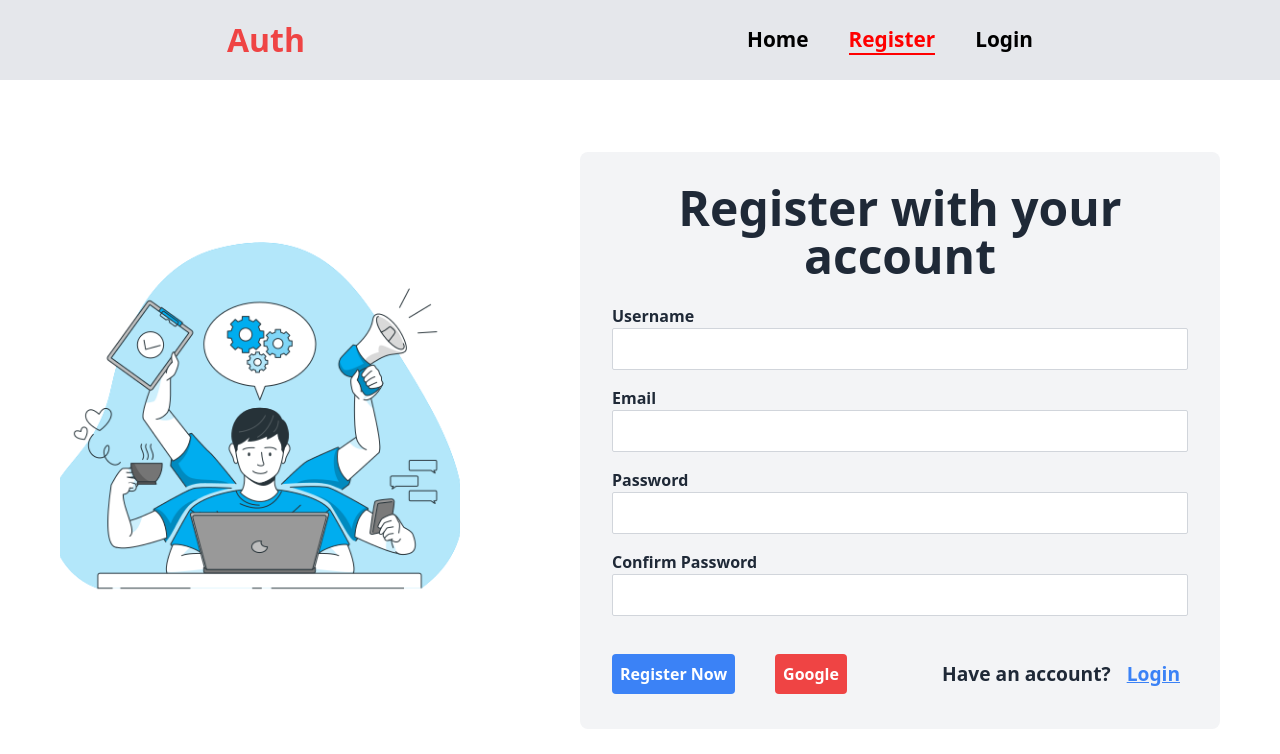
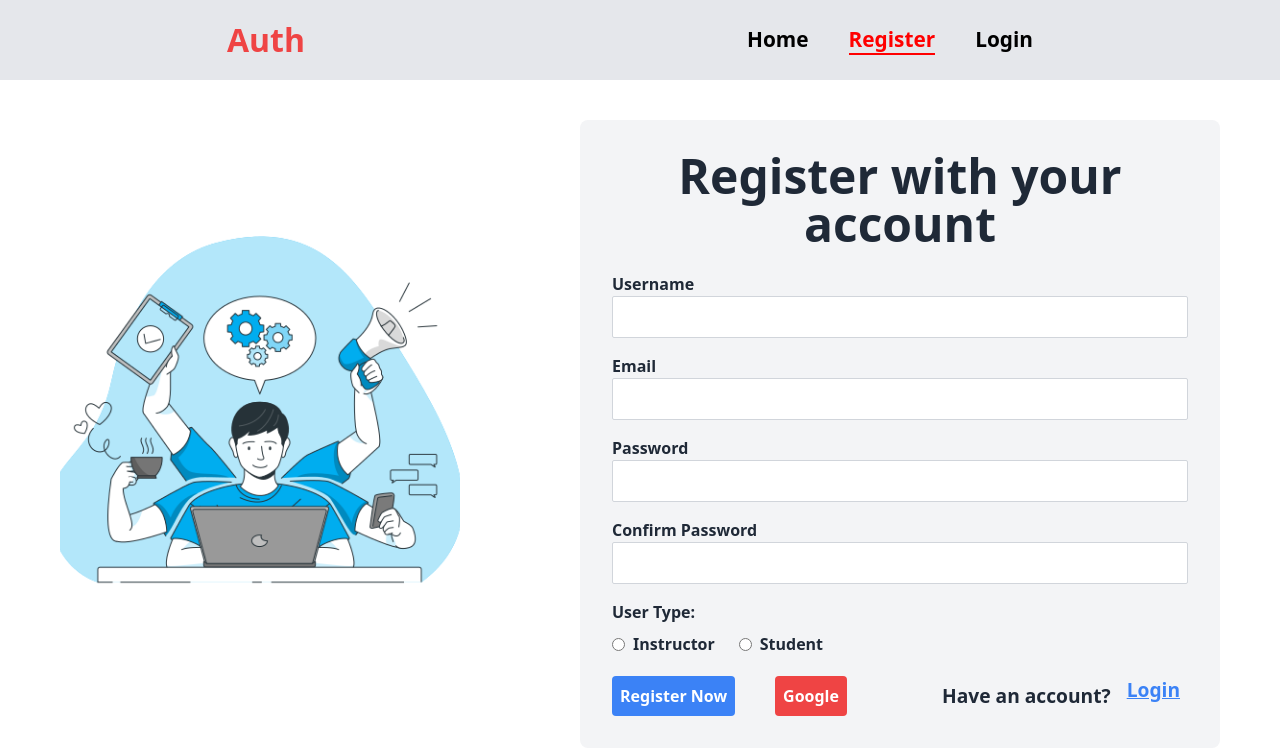
Before and after one commit to Pavan-2929/UniLink, a React (Vite) app in the folder client/: page /register in a window 1280 px wide. Shown: the top 754 px of the page. Built offline with nearby package versions, Linux system fonts and the light colour scheme; no server answers.

Commit message:
add the type of user

```diff
--- a/client/src/pages/Home.jsx
+++ b/client/src/pages/Home.jsx
@@ -35,6 +35,9 @@ const Home = () => {
           <h1 className="text-3xl font-semibold mb-4">
             Hello, {userData.username}!
           </h1>
+          <h2 className="text-xl font-semibold mb-4">
+            Type: {userData.userType}
+          </h2>
           <p className="text-lg">
             Welcome back to our awesome platform. Explore and enjoy your time!
           </p>
--- a/client/src/pages/Register.jsx
+++ b/client/src/pages/Register.jsx
@@ -12,9 +12,14 @@ const Register = () => {
   const dispatch = useDispatch();
   const [formData, setFormData] = useState({});
 
-  const handleChange = (e) => {
+const handleChange = (e) => {
+  if (e.target.type === "radio") {
+    setFormData({ ...formData, userType: e.target.value });
+  } else {
     setFormData({ ...formData, [e.target.id]: e.target.value });
-  };
+  }
+};
+
 
   const handleSubmitRegister = async (e) => {
     e.preventDefault();
@@ -58,7 +63,7 @@ const Register = () => {
   };
 
   return (
-    <div className="flex justify-around items-center mt-14">
+    <div className="flex justify-around items-center mt-6">
       <div className="hidden lg:flex">
         <img
           src={authImage}
@@ -121,12 +126,46 @@ const Register = () => {
             className="w-full p-2 border border-gray-300 text-gray-800 focus:outline-none focus:border-blue-500 rounded-sm"
           />
         </div>
+        <div>
+          <label className="text-gray-800 block mb-2">User Type:</label>
+          <div className="flex items-center">
+            <div className="flex items-center mr-6">
+              <input
+                type="radio"
+                id="instructor"
+                name="userType"
+                value="instructor"
+                onChange={handleChange}
+                className="mr-2 cursor-pointer"
+              />
+              <label
+                htmlFor="instructor"
+                className="text-gray-800 cursor-pointer"
+              >
+                Instructor
+              </label>
+            </div>
+            <div className="flex items-center">
+              <input
+                type="radio"
+                id="student"
+                name="userType"
+                value="student"
+                onChange={handleChange}
+                className="mr-2 cursor-pointer"
+              />
+              <label htmlFor="student" className="text-gray-800 cursor-pointer">
+                Student
+              </label>
+            </div>
+          </div>
+        </div>
 
         <div className="block sm:flex justify-between items-center">
           <div>
             <button
               type="submit"
-              className="bg-blue-500 text-white p-2 mt-5 hover:bg-blue-700 rounded focus:outline-none mr-10"
+              className="bg-blue-500 text-white p-2 mt-2 hover:bg-blue-700 rounded focus:outline-none mr-10"
             >
               Register Now
             </button>
@@ -138,7 +177,7 @@ const Register = () => {
             </div>
             <NavLink
               to="/login"
-              className="text-blue-500 p-2 mt-5 underline rounded ml-2 focus:outline-none"
+              className="text-blue-500 p-2 mt-2 underline rounded ml-2 focus:outline-none"
             >
               Login
             </NavLink>
```
Also changed, not shown: 2 other files (tests, documents, lock files or other folders).
